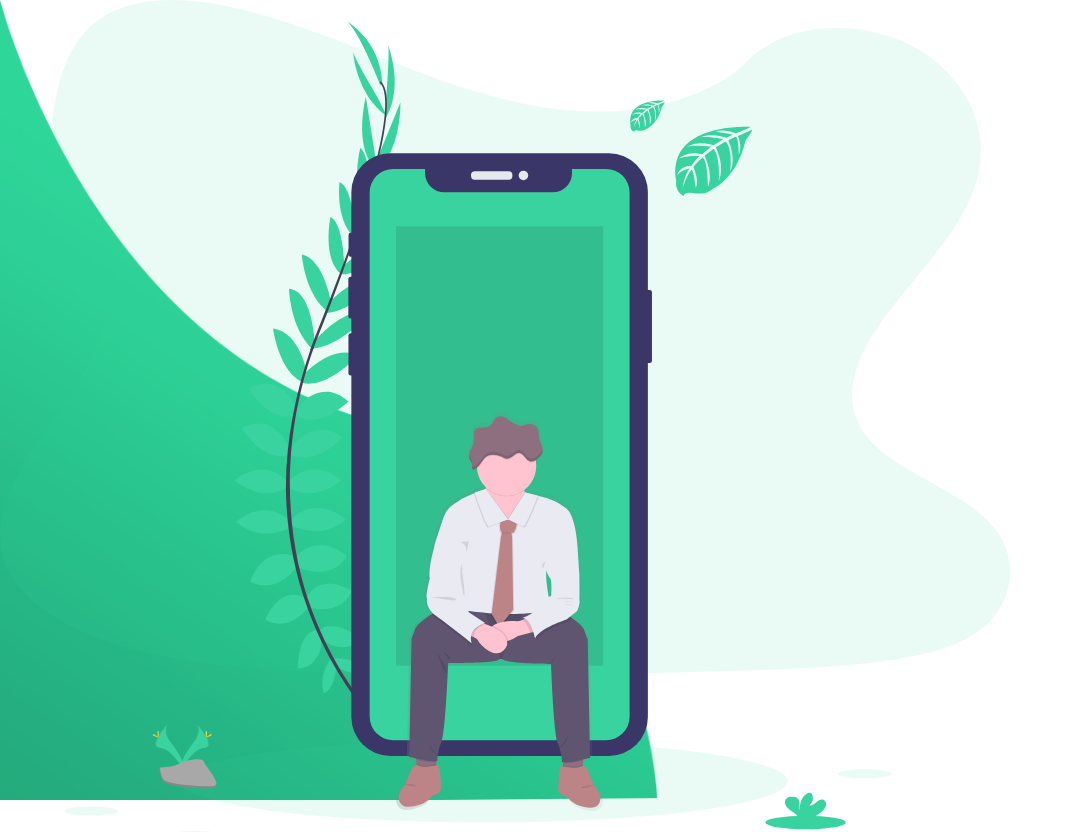
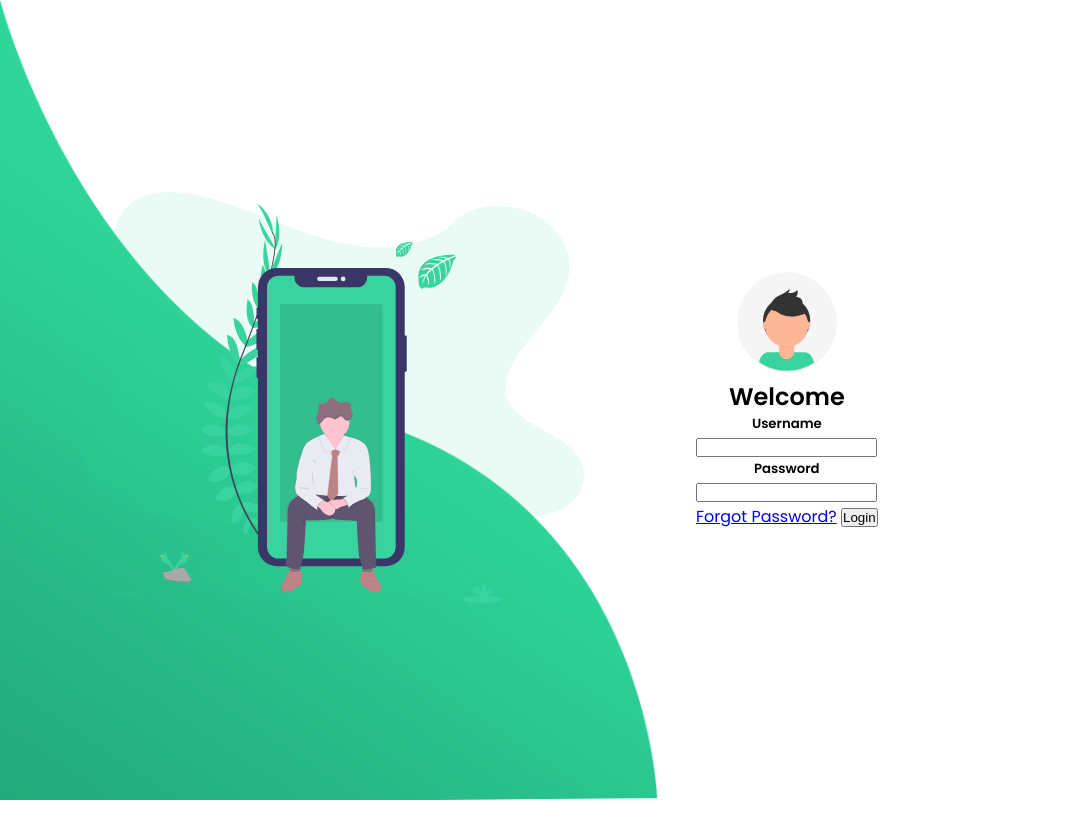
Before and after one commit to CarlosBitzin/loginform, a plain HTML site: page Login/index.html in a window 1280 px wide. Shown: the top 832 px of the page, without its empty margins (0-1073 px from the left). After the commit the page ends 800 px from the top, so only its background shows below. Drawn offline with Linux system fonts and the light colour scheme.

Commit message:
four commit

```diff
--- a/Login/css/style.css
+++ b/Login/css/style.css
@@ -15,3 +15,32 @@ body {
   bottom: 0;
   z-index: -1;
 }
+
+.container {
+  width: 100vw;
+  height: 100vh;
+  display: grid;
+  grid-template-columns: repeat(2, 1fr);
+  grid-gap: 7rem;
+  padding: 0 2rem;
+}
+
+.img {
+  display: flex;
+  justify-content: flex-end;
+  align-items: center;
+}
+
+.img img {
+  width: 500px;
+}
+
+.login-container {
+  display: flex;
+  align-items: center;
+  text-align: center;
+}
+
+.avatar {
+  width: 100px;
+}
--- a/Login/index.html
+++ b/Login/index.html
@@ -21,7 +21,7 @@
       </div>
       <div class="login-container">
         <form action="index.html">
-          <img src="images/avatar.svg" alt="avatar" />
+          <img class="avatar" src="images/avatar.svg" alt="avatar" />
           <h2>Welcome</h2>
           <div class="div-input">
             <div class="i">
```
